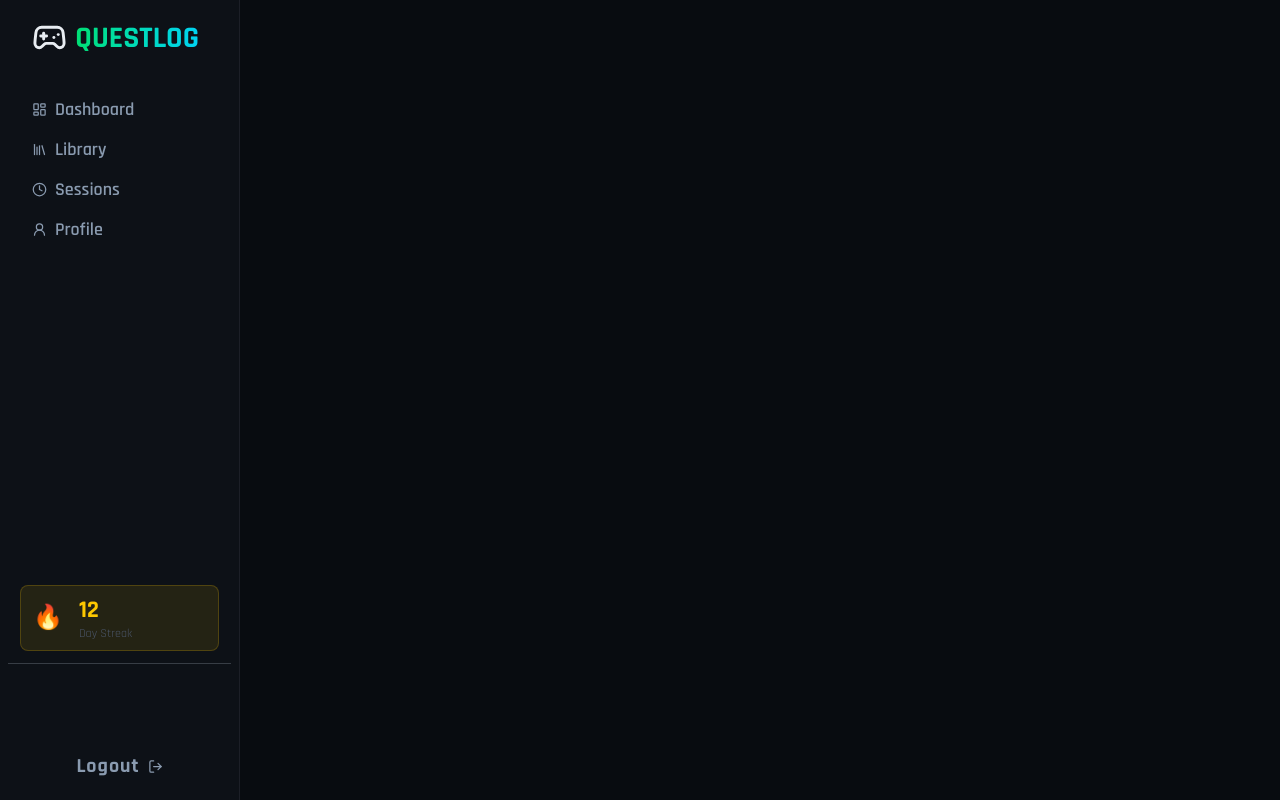
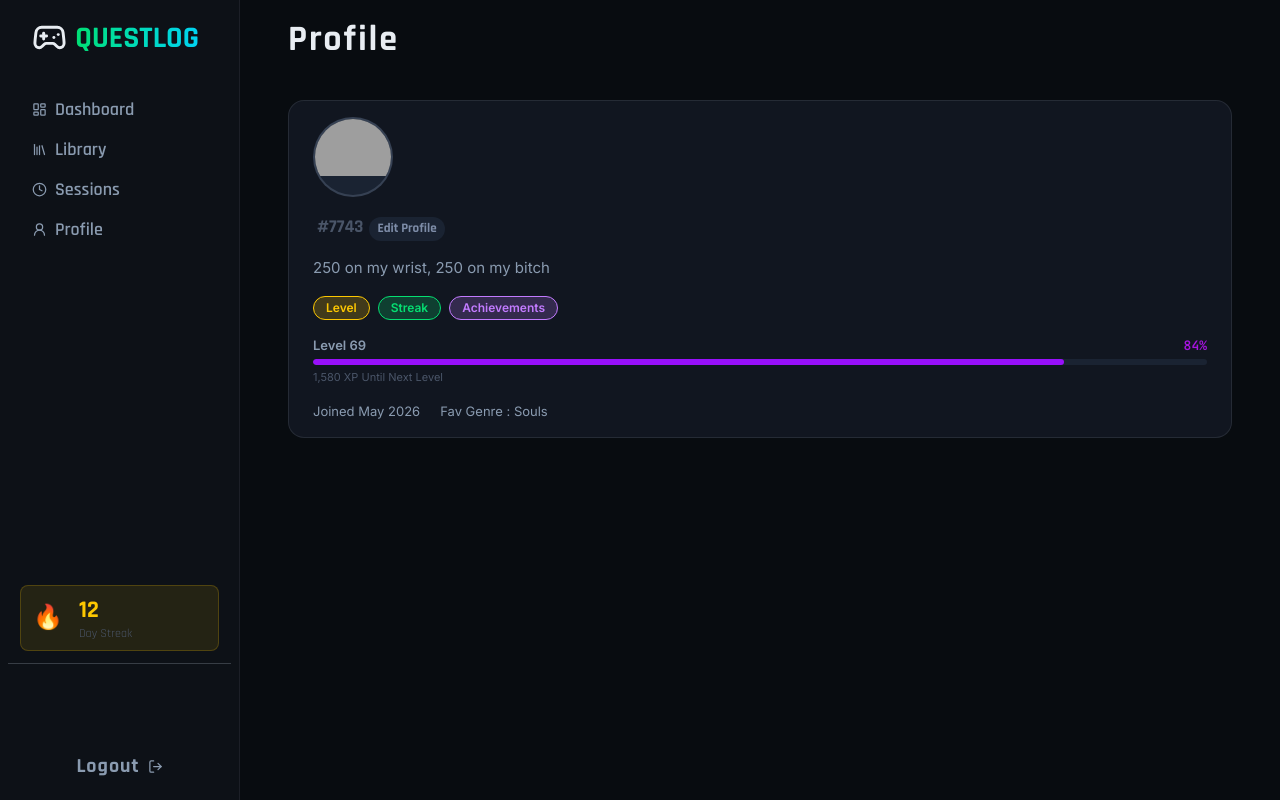
Before and after one commit to rahulg1310/progress-tracker, a React (Vite) app in the folder frontend/: page /profile in a window 1280 px wide. Built offline with nearby package versions, Linux system fonts and the light colour scheme; grey boxes are pictures that could not be loaded.

Commit message:
profile card 1 done

```diff
--- a/frontend/src/components/ProfileContent.jsx
+++ b/frontend/src/components/ProfileContent.jsx
@@ -1,9 +1,44 @@
-import React from 'react'
+import React, { useContext } from 'react'
+import { UserData } from '../context/UserContext'
+
 
 const ProfileContent = () => {
+  const {user} = useContext(UserData);
   return (
-    <div>
-
+    <div className='w-full py-5 px-12 flex flex-col'>
+      <h1 className='font-bold text-4xl tracking-wider mb-10'>Profile</h1>
+      <div className='w-full bg-[#111620] py-4 px-6 rounded-2xl border border-gray-400/15 flex flex-col gap-4'>
+        <div className='h-20 w-20 rounded-full bg-gray-700 flex justify-center items-center'>
+            <div className='h-19 w-19 rounded-full bg-[#1a2332] overflow-hidden'>
+                <img src="https://i.pinimg.com/236x/86/36/07/863607364f9d235e29d570f40315be07.jpg" alt="pfp" className='' />
+            </div>
+        </div>
+        <div className='font-bold text-3xl flex gap-1 items-end'>
+            <h1>{user?.username}</h1>
+            <span className='text-[#4a5568] text-lg'>#7743</span>
+            <button className='text-[#7d8ca7] text-[13px] ml-0.5 rounded-xl px-2 py-1 bg-[#1a2332] hover:-translate-y-0.5 hover:bg-gray-700 transition-all duration-200'>Edit Profile</button>
+        </div>
+        <h1 className='body text-[#8a9bb0] text-[15px]'>250 on my wrist, 250 on my bitch</h1>
+        <div className='flex gap-2 items-center'>
+            <h1 className='font-bold body text-[12px] text-yellow-400 bg-yellow-400/20 py-0.5 px-3 rounded-2xl border border-yellow-400'>Level</h1>
+            <h1 className='font-bold body text-[12px] text-green-400 bg-green-400/20 py-0.5 px-3 rounded-2xl border border-green-400'>Streak</h1>
+            <h1 className='font-bold body text-[12px] text-purple-400 bg-purple-400/20 py-0.5 px-3 rounded-2xl border border-purple-400'>Achievements</h1>
+        </div>
+        <div className='flex flex-col gap-1'>
+            <div className='flex justify-between'>
+                <span className='font-bold body text-[13px] text-[#8a9bb0]'>Level 69</span>
+                <span className='font-bold mono text-[13px] text-[#a714e0]'>84%</span>
+            </div>
+            <div className='h-1.5 w-full rounded bg-[#1a2332] overflow-hidden'>
+                <div className='h-full w-[84%] bg-purple-600 rounded'></div>
+            </div>
+            <span className='text-[#4a5568] body text-[11px]'>1,580 XP Until Next Level</span>
+        </div>
+        <div className='flex gap-5'>
+            <span className='body text-[#8a9bb0] text-[13px]'>Joined May 2026</span>
+            <span className='body text-[#8a9bb0] text-[13px]'>Fav Genre : Souls</span>
+        </div>
+      </div>
     </div>
   )
 }
```
